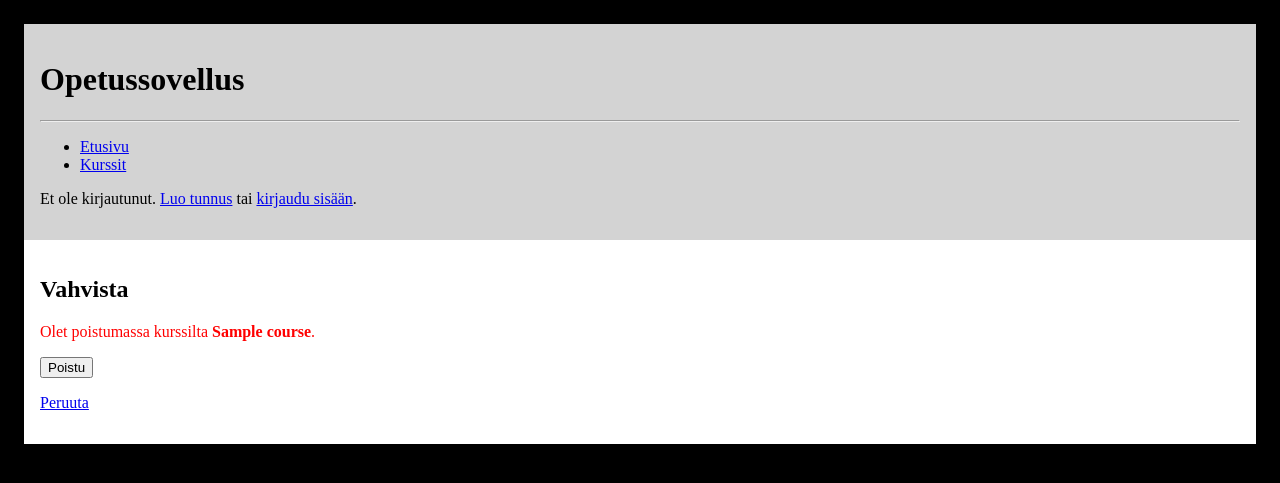
After one commit to kaahy/tsoha-opetussovellus, a Flask app: template templates/leave_course.html in a window 1280 px wide. The commit adds this page. Shown: the top 483 px of the page. Run offline with Flask 3, Linux system fonts and the light colour scheme; the template is opened without the code that fills it: most values are stand-ins (such as "Sample title", 1, 10 or a date in 2020).

Commit message:
Add course leaving

```diff
--- a/templates/course.html
+++ b/templates/course.html
@@ -7,7 +7,7 @@
 {% if participant %}
 <strong>Olet kurssilla.</strong>
 {% else %}
-<a href="{{ course_id }}/join">Osallistu kurssille</a>
+<a href="/course/{{ course_id }}/join">Osallistu kurssille</a>
 {% endif %}
 <hr>
 <h3>Sivut</h3>
@@ -21,6 +21,9 @@
 </ol>
 {% endif %}
 <hr>
+{% if participant %}
+<a href="/course/{{ course_id }}/leave">Poistu kurssilta</a>
+{% endif %}
 <br>
 <a href="/course/{{ course_id }}/add_page">Lisää sivu</a> (vain opettaja)
 {% endblock %}
--- /dev/null
+++ b/templates/leave_course.html
@@ -0,0 +1,8 @@
+{% extends "layout.html" %}
+{% block title %}Poistu kurssilta{% endblock %}
+{% block content %}
+<h2>Vahvista</h2>
+<p style="color: red">Olet poistumassa kurssilta <strong>{{ course.name }}</strong>.</p>
+<form method="POST"><input type=submit value="Poistu"></form>
+<p><a href="/course/{{ course.id }}">Peruuta</a></p>
+{% endblock %}
```
Also changed, not shown: courses.py (+8 -0 lines), routes.py (+9 -0 lines).
